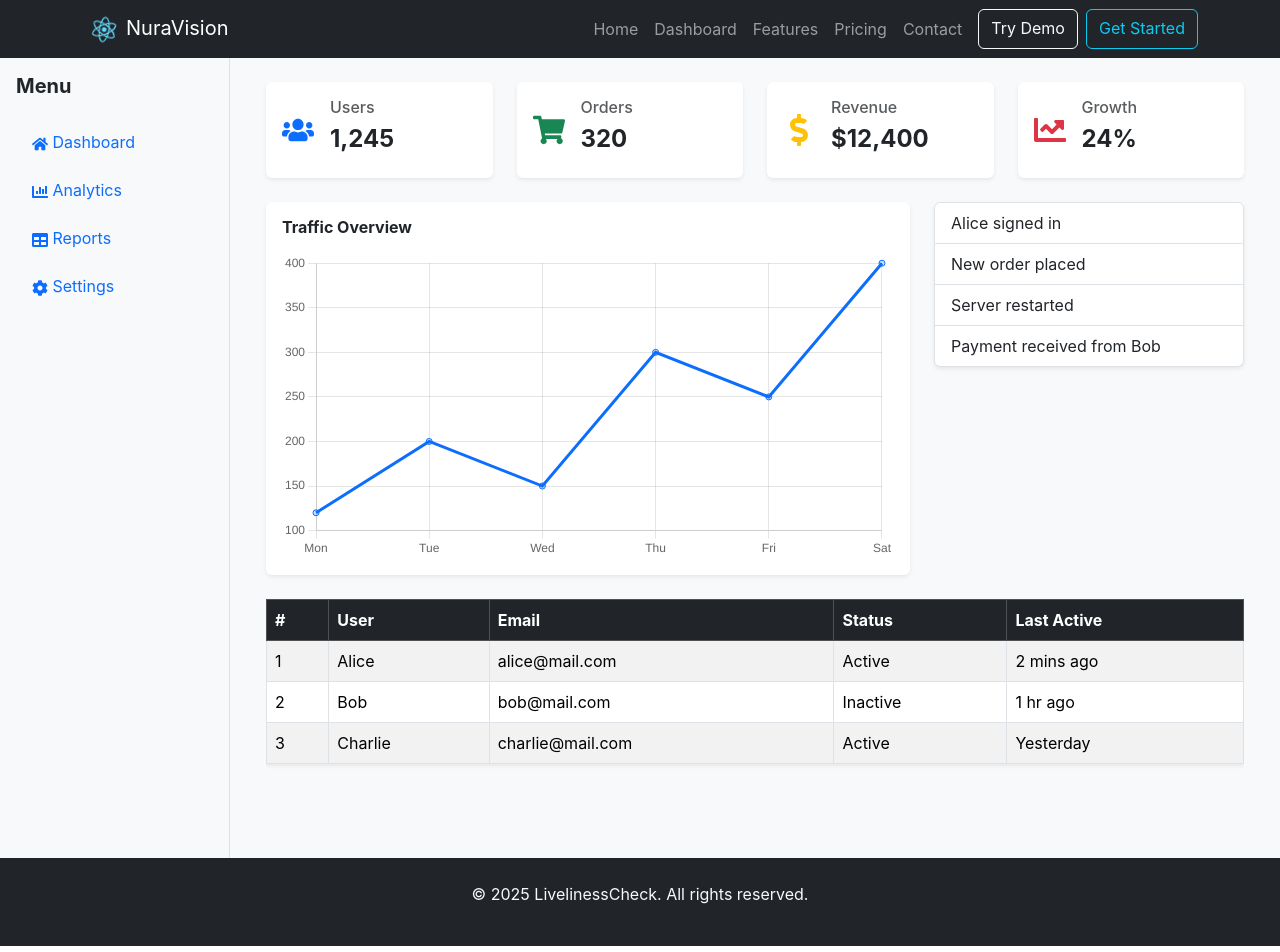
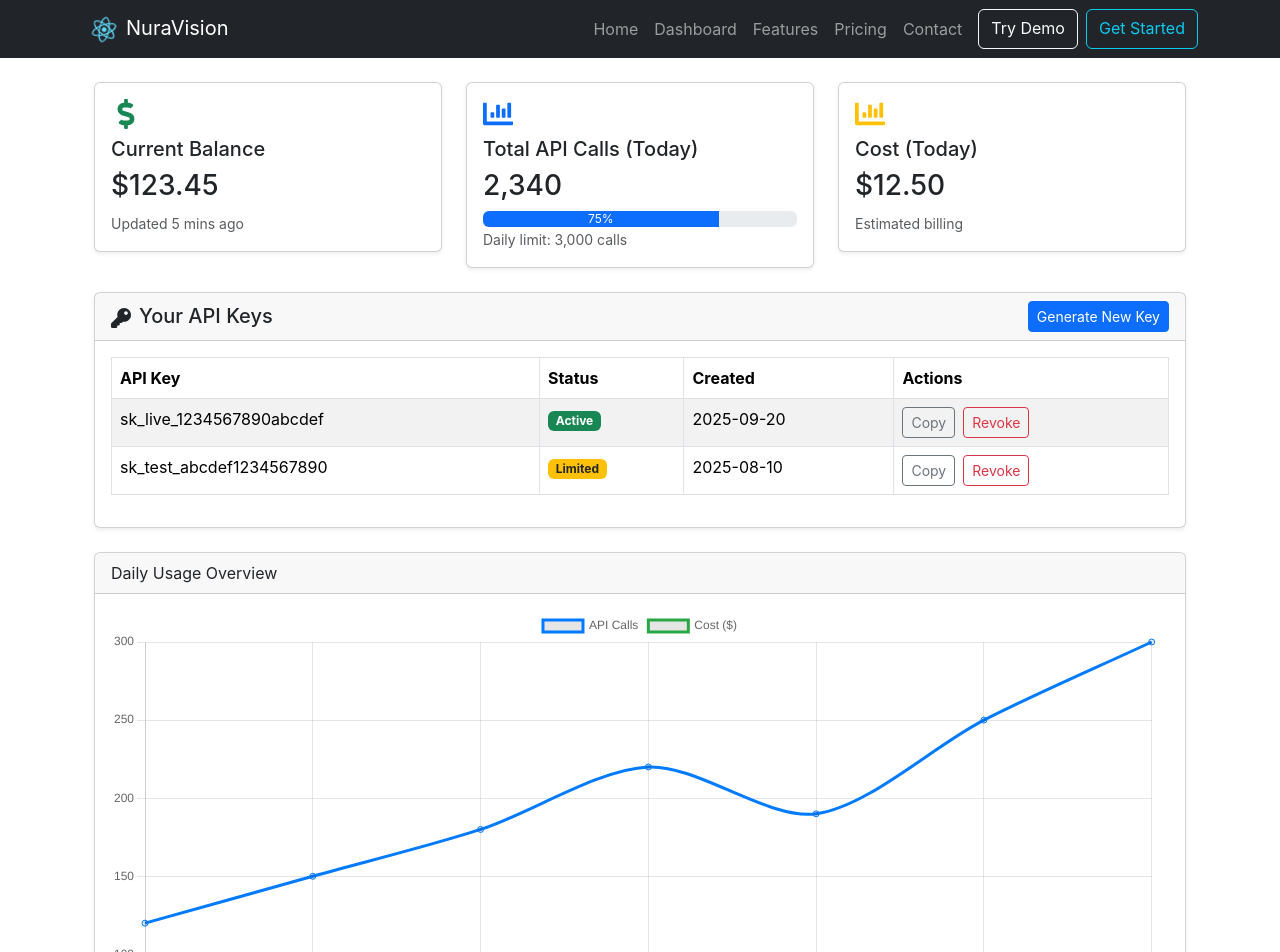
Before and after one commit to sadidul012/nura-vision-frontend, a React (Create React App) app: page /dashboard in a window 1280 px wide. Shown: the top 952 px of the page. Built offline with nearby package versions, Linux system fonts and the light colour scheme.

Commit message:
Added user dashboard

```diff
--- a/src/App.tsx
+++ b/src/App.tsx
@@ -10,7 +10,9 @@
 import VerifyPage from "./pages/demo/verify/VerifyPage";
 import LoginPage from "./pages/login/LoginPage";
 import RegisterPage from "./pages/register/RegisterPage";
-import DashboardPage from "./pages/dashboard/DashboardPage";
+// import AdminDashboardPage from "./pages/dashboard/admin/AdminDashboardPage";
+import UserDashboardPage from "./pages/dashboard/user/UserDashboardPage";
+
 
 function App() {
     return (
@@ -26,7 +28,8 @@
                     <Route path="/demo/verify" element={<VerifyPage/>}/>
                     <Route path="/login" element={<LoginPage/>}/>
                     <Route path="/register" element={<RegisterPage/>}/>
-                    <Route path="/dashboard" element={<DashboardPage/>}/>
+                    {/*<Route path="/dashboard" element={<AdminDashboardPage/>}/>*/}
+                    <Route path="/dashboard" element={<UserDashboardPage/>}/>
                 </Routes>
             </div>
         </Router>
--- /dev/null
+++ b/src/pages/dashboard/user/DashboardContent.tsx
@@ -0,0 +1,165 @@
+import React from "react";
+import {Container, Row, Col, Card, Table, Button, ProgressBar} from "react-bootstrap";
+import {FaKey, FaDollarSign, FaChartBar} from "react-icons/fa";
+import {Line} from "react-chartjs-2";
+import {
+    Chart as ChartJS,
+    CategoryScale,
+    LinearScale,
+    PointElement,
+    LineElement,
+    Title,
+    Tooltip,
+    Legend,
+    ArcElement,
+} from "chart.js";
+
+// Register required components
+ChartJS.register(
+    CategoryScale,
+    LinearScale,
+    PointElement,
+    LineElement,
+    Title,
+    Tooltip,
+    Legend,
+    ArcElement
+);
+
+const UserDashboardContent: React.FC = () => {
+    // Example usage data
+    const usageData = {
+        labels: ["Sep 26", "Sep 27", "Sep 28", "Sep 29", "Sep 30", "Oct 1", "Oct 2"],
+        datasets: [
+            {
+                label: "API Calls",
+                data: [120, 150, 180, 220, 190, 250, 300],
+                fill: false,
+                borderColor: "#007bff",
+                tension: 0.3,
+            },
+            {
+                label: "Cost ($)",
+                data: [5, 6, 7, 8, 7, 10, 12],
+                fill: false,
+                borderColor: "#28a745",
+                tension: 0.3,
+            },
+        ],
+    };
+
+
+    return (
+        <Container className="p-4">
+            {/* Top Summary */}
+            <Row className="mb-4">
+                <Col md={4}>
+                    <Card className="shadow-sm">
+                        <Card.Body>
+                            {
+                                // @ts-ignore
+                                <FaDollarSign size={30} className="text-success"/>
+                            }
+                            <h5 className="mt-2">Current Balance</h5>
+                            <h3>$123.45</h3>
+                            <small className="text-muted">Updated 5 mins ago</small>
+                        </Card.Body>
+                    </Card>
+                </Col>
+                <Col md={4}>
+                    <Card className="shadow-sm">
+                        <Card.Body>
+
+                            {
+                                // @ts-ignore
+                                <FaChartBar size={30} className="text-primary"/>
+                            }
+                            <h5 className="mt-2">Total API Calls (Today)</h5>
+                            <h3>2,340</h3>
+                            <ProgressBar now={75} label="75%" className="mt-2"/>
+                            <small className="text-muted">Daily limit: 3,000 calls</small>
+                        </Card.Body>
+                    </Card>
+                </Col>
+                <Col md={4}>
+                    <Card className="shadow-sm">
+                        <Card.Body>
+
+                            {
+                                // @ts-ignore
+                                <FaChartBar size={30} className="text-warning"/>
+                            }
+                            <h5 className="mt-2">Cost (Today)</h5>
+                            <h3>$12.50</h3>
+                            <small className="text-muted">Estimated billing</small>
+                        </Card.Body>
+                    </Card>
+                </Col>
+            </Row>
+
+            {/* API Keys Table */}
+            <Row className="mb-4">
+                <Col>
+                    <Card className="shadow-sm">
+                        <Card.Header className="d-flex justify-content-between align-items-center">
+                            <h5 className="mb-0">
+                                {
+                                    // @ts-ignore
+                                    <FaKey className="me-2"/>
+                                }
+                                Your API Keys
+                            </h5>
+                            <Button variant="primary" size="sm">Generate New Key</Button>
+                        </Card.Header>
+                        <Card.Body>
+                            <Table striped bordered hover responsive>
+                                <thead>
+                                <tr>
+                                    <th>API Key</th>
+                                    <th>Status</th>
+                                    <th>Created</th>
+                                    <th>Actions</th>
+                                </tr>
+                                </thead>
+                                <tbody>
+                                <tr>
+                                    <td>sk_live_1234567890abcdef</td>
+                                    <td><span className="badge bg-success">Active</span></td>
+                                    <td>2025-09-20</td>
+                                    <td>
+                                        <Button size="sm" variant="outline-secondary" className="me-2">Copy</Button>
+                                        <Button size="sm" variant="outline-danger">Revoke</Button>
+                                    </td>
+                                </tr>
+                                <tr>
+                                    <td>sk_test_abcdef1234567890</td>
+                                    <td><span className="badge bg-warning text-dark">Limited</span></td>
+                                    <td>2025-08-10</td>
+                                    <td>
+                                        <Button size="sm" variant="outline-secondary" className="me-2">Copy</Button>
+                                        <Button size="sm" variant="outline-danger">Revoke</Button>
+                                    </td>
+                                </tr>
+                                </tbody>
+                            </Table>
+                        </Card.Body>
+                    </Card>
+                </Col>
+            </Row>
+
+            {/* Usage Chart */}
+            <Row>
+                <Col>
+                    <Card className="shadow-sm">
+                        <Card.Header>Daily Usage Overview</Card.Header>
+                        <Card.Body>
+                            <Line data={usageData}/>
+                        </Card.Body>
+                    </Card>
+                </Col>
+            </Row>
+        </Container>
+    );
+};
+
+export default UserDashboardContent;
--- /dev/null
+++ b/src/pages/dashboard/user/UserDashboardPage.tsx
@@ -0,0 +1,18 @@
+import React from "react";
+import MainMenu from "../../components/common/MainMenu";
+import Footer from "../../components/common/Footer";
+import DashboardContent from "./DashboardContent";
+
+const UserDashboardPage: React.FC = () => {
+    return (
+        <>
+            <div className="app-content">
+                <MainMenu/>
+                <DashboardContent/>
+            </div>
+            <Footer/>
+        </>
+    );
+};
+
+export default UserDashboardPage;
```
Also changed, not shown: src/pages/dashboard/admin/AdminDashboardPage.tsx (renamed from src/pages/dashboard/DashboardPage.tsx, +4 -4 lines), src/pages/dashboard/admin/ActivityFeed.tsx (renamed from src/pages/dashboard/ActivityFeed.tsx), src/pages/dashboard/admin/ChartCard.tsx (renamed from src/pages/dashboard/ChartCard.tsx), src/pages/dashboard/admin/DashboardContent.tsx (renamed from src/pages/dashboard/DashboardContent.tsx), src/pages/dashboard/admin/DataTable.tsx (renamed from src/pages/dashboard/DataTable.tsx), src/pages/dashboard/admin/Sidebar.tsx (renamed from src/pages/dashboard/Sidebar.tsx), src/pages/dashboard/admin/StatCard.tsx (renamed from src/pages/dashboard/StatCard.tsx).
